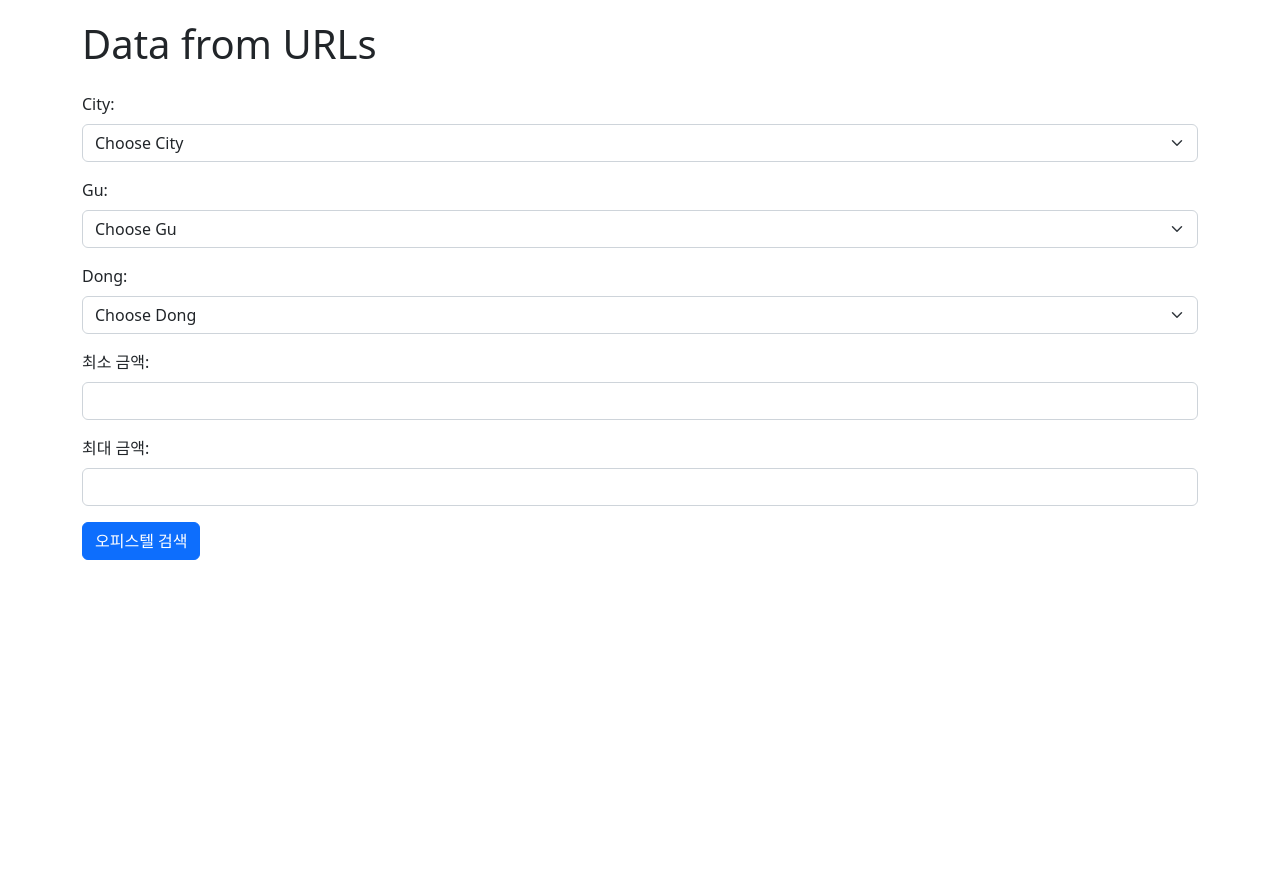
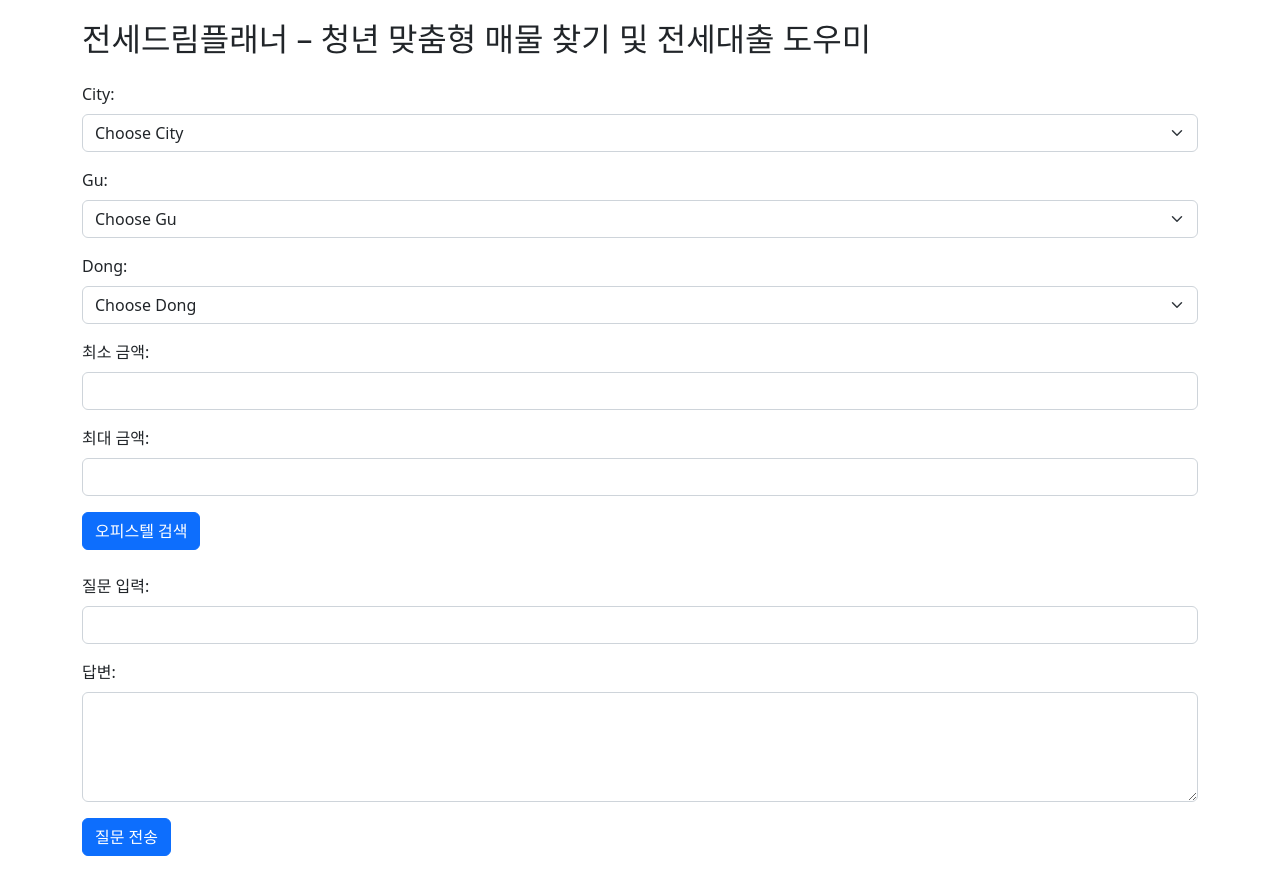
Before and after one commit to gunho30811/bankAI, a Flask app: template templates/index.html in a window 1280 px wide. Before the commit the page ends 560 px from the top, so only its background shows below. Run offline with Flask 3, Linux system fonts and the light colour scheme; the template is opened without the code that fills it, so the values that code supplies are empty.

Commit message:
update char api, naver_crawler
chatgpt api를 통해 naver_crawelr를 학습 후 답변 진행

```diff
--- a/app.py
+++ b/app.py
@@ -1,6 +1,6 @@
 from flask import Flask, render_template, request, jsonify
 import naver_crawler
-from chatgpt import ask_chatgpt
+from chatgpt import ask_chatgpt, property_summary
 
 app = Flask(__name__)
 
@@ -38,13 +38,20 @@ def search():
         return "모든 필드를 입력해주세요.", 400
 
     results = naver_crawler.get_all_articles(dong_code, min_price, max_price)
+    for result in results:
+        result["summary"] = property_summary(result)
     return jsonify(results)
 
 @app.route('/ask_chatgpt', methods=['POST'])
 def ask_chatgpt_route():
     question = request.form['question']
-    text_data = get_text_data()  # text_data 가져오는 함수입니다. 이미 구현되어 있다고 가정합니다.
-    answer = ask_chatgpt(f"{text_data}\n\n{question}")
+    property_data = request.form.get('property_data')  # 데이터를 전달받습니다.
+    import json
+    property = json.loads(property_data)
+    summary = property_summary(property)
+
+    # 질문에 답변하기 전에 요약문을 추가합니다.
+    answer = ask_chatgpt(f"{summary}\n\n{question}")
     return jsonify(answer=answer)
 
 if __name__ == '__main__':
--- a/templates/index.html
+++ b/templates/index.html
@@ -3,15 +3,14 @@
 
 <body>
     <html lang="en">
+
     <head>
         <meta charset="UTF-8">
         <meta name="viewport" content="width=device-width, initial-scale=1.0">
         <title>Data from URLs</title>
-            <link
-            href="https://cdn.jsdelivr.net/npm/bootstrap@5.2.0/dist/css/bootstrap.min.css"
-            rel="stylesheet"
+        <link href="https://cdn.jsdelivr.net/npm/bootstrap@5.2.0/dist/css/bootstrap.min.css" rel="stylesheet"
             integrity="sha384-gH2yIJqKdNHPEq0n4Mqa/HGKIhSkIHeL5AyhkYV8i59U5AR6csBvApHHNl/vI1Bx"
-            crossorigin="anonymous"/>
+            crossorigin="anonymous" />
         <script src="https://code.jquery.com/jquery-3.6.0.min.js"></script>
         <style>
             body {
@@ -19,9 +18,10 @@
             }
         </style>
     </head>
+
     <body>
         <div class="container">
-                <h1 class="mb-4">Data from URLs</h1>
+            <h2 class="mb-4">전세드림플래너 – 청년 맞춤형 매물 찾기 및 전세대출 도우미</h2>
             <form>
                 <div class="mb-3">
                     <label for="city_select" class="form-label">City:</label>
@@ -53,6 +53,18 @@
             </form>
             <div id="officetel_list" class="mt-4"></div>
             <div id="property_details" class="mt-4"></div>
+            <!-- 질문 입력란 -->
+            <div class="mb-3">
+                <label for="question" class="form-label">질문 입력:</label>
+                <input type="text" id="question" class="form-control">
+            </div>
+
+            <!-- ChatGPT로부터 받은 답변 -->
+            <div class="mb-3">
+                <label for="answer" class="form-label">답변:</label>
+                <textarea id="answer" class="form-control" rows="4" readonly></textarea>
+            </div>
+            <button type="button" id="ask_chatgpt_btn" class="btn btn-primary">질문 전송</button>
         </div>
         </section>
         </div>
@@ -60,7 +72,7 @@
 
         <script>
             // 전체 도시 목록 가져오기
-        var city_list = {{ city_list|tojson|safe }};
+            var city_list = {{ city_list| tojson | safe }};
             // 도시 목록 드롭다운
             $(document).ready(function () {
                 for (var i = 0; i < city_list.length; i++) {
@@ -75,7 +87,7 @@
                 $('#dong_select').html('<option value="">Choose Dong</option>');
 
                 if (city_cortar_no) {
-            $.post('/get_gu_list', {city_cortar_no: city_cortar_no}, function (response) {
+                    $.post('/get_gu_list', { city_cortar_no: city_cortar_no }, function (response) {
                         for (var i = 0; i < response.length; i++) {
                             var gu = response[i];
                             $('#gu_select').append('<option value="' + gu[0] + '">' + gu[1] + '</option>');
@@ -90,7 +102,7 @@
                 $('#dong_select').html('<option value="">Choose Dong</option>');
 
                 if (gu_cortar_no) {
-            $.post('/get_dong_list', {gu_cortar_no: gu_cortar_no}, function (response) {
+                    $.post('/get_dong_list', { gu_cortar_no: gu_cortar_no }, function (response) {
                         for (var i = 0; i < response.length; i++) {
                             var dong = response[i];
                             $('#dong_select').append('<option value="' + dong[0] + '">' + dong[1] + '</option>');
@@ -107,7 +119,7 @@
                 if (dong_code) {
                     if (min_price && max_price) {
                         // 최소/최대 금액이 설정된 경우
-            $.post('/search', {dongCode: dong_code, minPrice: min_price, maxPrice: max_price}, function (response) {
+                        $.post('/search', { dongCode: dong_code, minPrice: min_price, maxPrice: max_price }, function (response) {
                             var officetel_list_html = '<ul>';
                             for (var i = 0; i < response.length; i++) {
                                 var property = response[i];
@@ -118,7 +130,7 @@
                         });
                     } else {
                         // 최소/최대 금액이 설정되지 않은 경우
-            $.post('/get_officetel_list', {dong_code: dong_code}, function (response) {
+                        $.post('/get_officetel_list', { dong_code: dong_code }, function (response) {
                             var officetel_list_html = '<ul>';
                             for (var i = 0; i < response.length; i++) {
                                 var officetel = response[i];
@@ -131,20 +143,31 @@
                 }
             });
 
-// 오피스텔 링크를 클릭하면 상세 정보를 가져옴
+            $('#ask_chatgpt_btn').off().on('click', function () {
+                    var question = $('#question').val();
+                    if (question) {
+                        $.post('/ask_chatgpt', { question: question, property_data: JSON.stringify(property_data) }, function (response) {
+                            $('#answer').val(response.answer);
+                        });
+                    }
+                });
+            // // 오피스텔 링크를 클릭하면 상세 정보를 가져옴
             // $(document).on('click', '.officetel-link', function (event) {
             //     event.preventDefault();
-//     var officetel_id = $(this).data('id');
-//     $.post('/get_officetel_detail', {officetel_id: officetel_id}, function (response) {
-//         var officetel_detail_html = '<h3>' + response.name + '</h3>';
-//         officetel_detail_html += '<p>주소: ' + response.address + '</p>';
-//         officetel_detail_html += '<p>가격: ' + response.price + '</p>';
-//         officetel_detail_html += '<p>면적: ' + response.area + '</p>';
-//         $('#officetel_detail').html(officetel_detail_html);
-//     });
+            //     var property_data = $(this).data('property');  // 링크에 저장된 property_data를 가져옵니다.
+
+            //     // 상세 정보 표시
+            //     var property_details_html = `<h3>${property_data.representativeName} - ${property_data.articleName}</h3>`;
+            //     property_details_html += '<p>주소: ' + property_data.address + '</p>';
+            //     property_details_html += '<p>가격: ' + property_data.dealOrWarrantPrc + '</p>';
+            //     $('#property_details').html(property_details_html);
+
+            //     // ChatGPT 질문 버튼을 누르면 질문과 함께 property_data를 전달합니다.
+
             // });
         </script>
 
 
     </body>
+
     </html>
```
Also changed, not shown: chatgpt.py (+23 -4 lines), naver_crawler.py (+0 -10 lines). Lines whose indentation alone changed are shown as unchanged.
